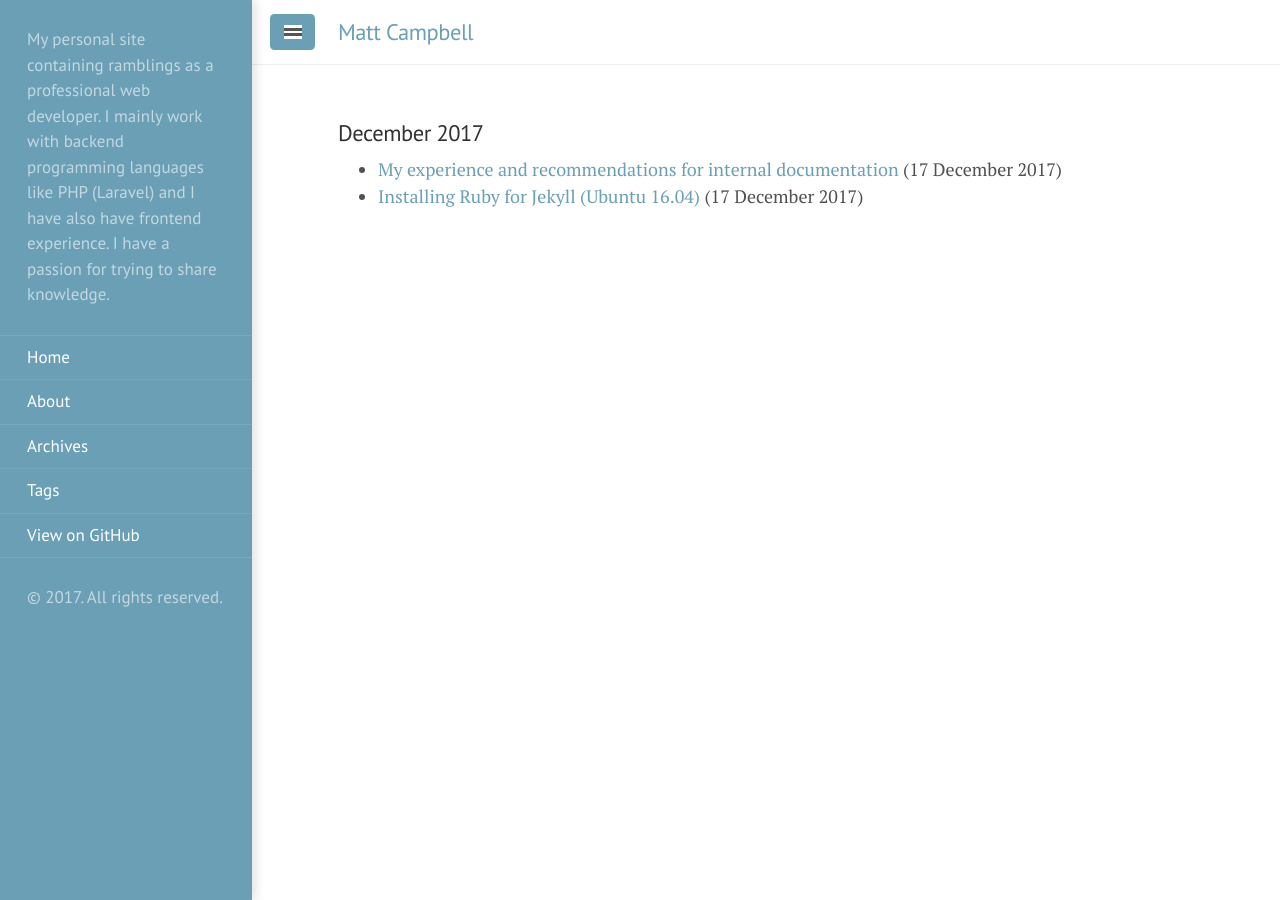
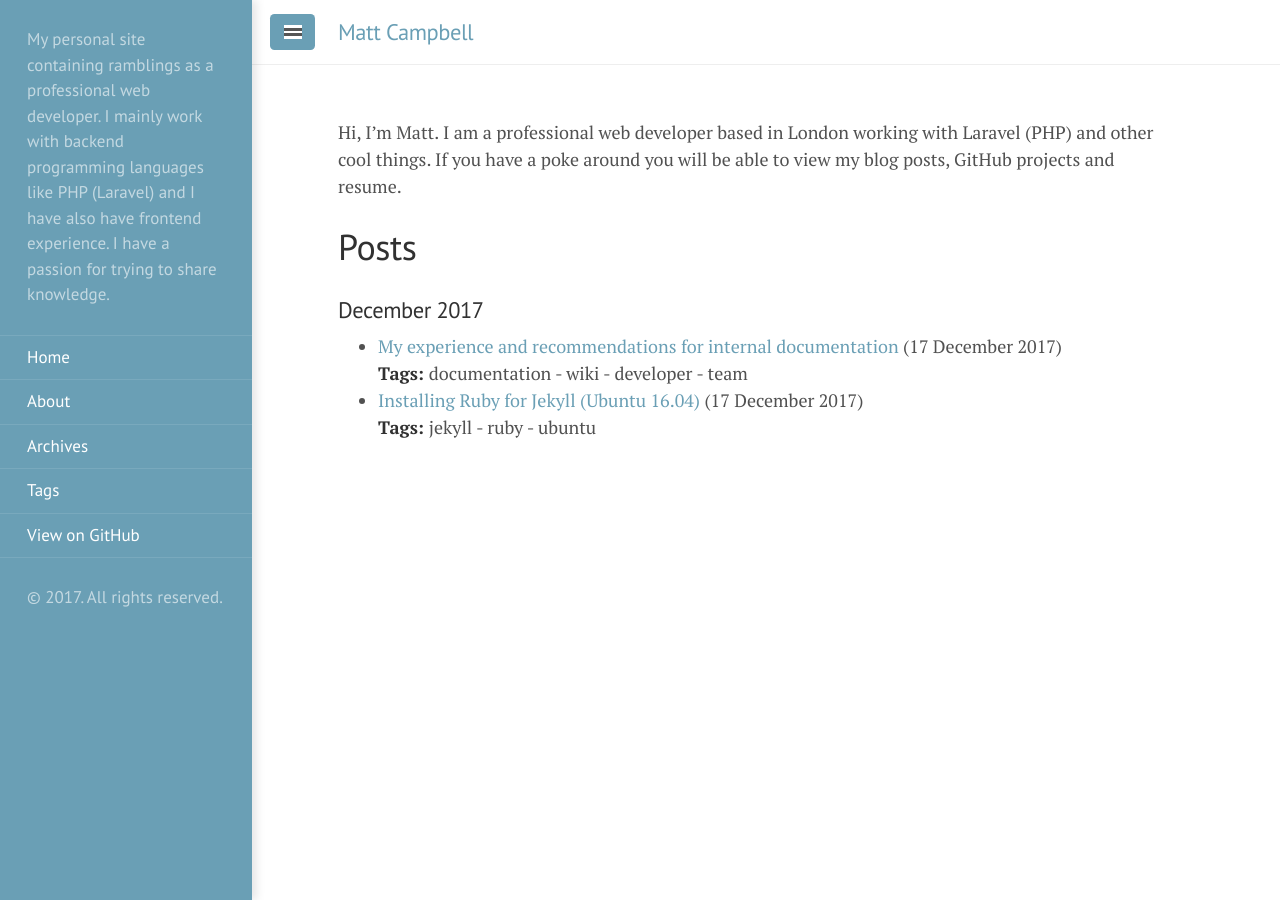
Before and after one commit to mcampbell508/mcampbell508.github.io, a Jekyll site: the page built from index.html, in a window 1280 px wide. Built offline with Jekyll 4.4.1, drawn with Linux system fonts in a browser that asks for light colours; nearby versions of some CDN libraries; the list of posts is cut into pages by our own code.

Commit message:
Update homepage

```diff
--- a/index.html
+++ b/index.html
@@ -3,6 +3,9 @@ layout: default
 title: Home
 ---
 
+Hi, I’m Matt. I am a professional web developer based in London working with Laravel (PHP) and other cool things. If you have a poke around you will be able to view my blog posts, GitHub projects and resume.
+
+<h1>Posts</h1>
 <div class="posts">
     {% for post in site.posts %}
     {% capture month %}{{ post.date | date: '%m%Y' }}{% endcapture %}
@@ -13,5 +16,10 @@ title: Home
     <ul>
         {% endif %}
         <li><a href="{{ post.url }}">{{ post.title }}</a> (<time>{{ post.date | date: "%e %B %Y" }}</time>)</li>
+        <strong>Tags: </strong>
+        {% for tag in post.tags %}
+            {{ tag }} {% if forloop.last != true %} - {% endif %}
         {% endfor %}
+     {% endfor %}
 </div>
+<h3>{{ post.date | date: '%B %Y' }}</h3>
```
